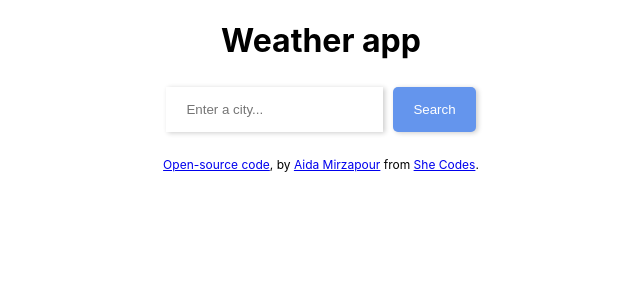
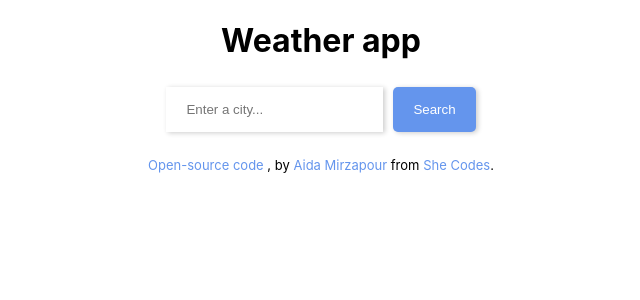
Before and after one commit to AidaMirzapour/first-WeatherReactApp, a React (Create React App) app: page / in a window 1280 px wide. Shown: the top 300 px of the page, without its empty margins (319-959 px from the left). Built offline with nearby package versions, Linux system fonts and the light colour scheme.

Commit message:
add FooterLinks.css and style that

```diff
--- /dev/null
+++ b/src/FooterLinks.css
@@ -0,0 +1,9 @@
+.FooterLinks {
+  margin: 20px auto;
+  font-size: 13px;
+}
+
+.FooterLinks a {
+  color: cornflowerblue;
+  text-decoration: none;
+}
--- a/src/FooterLinks.js
+++ b/src/FooterLinks.js
@@ -1,4 +1,6 @@
 import React from "react";
+import "./FooterLinks.css";
+
 export default function FooterLinks() {
   return (
     <div className="FooterLinks">
@@ -8,7 +10,7 @@ export default function FooterLinks() {
         rel="noreferrer"
       >
         Open-source code
-      </a>
+      </a>{" "}
       , by{" "}
       <a
         href="https://github.com/AidaMirzapour"
```
